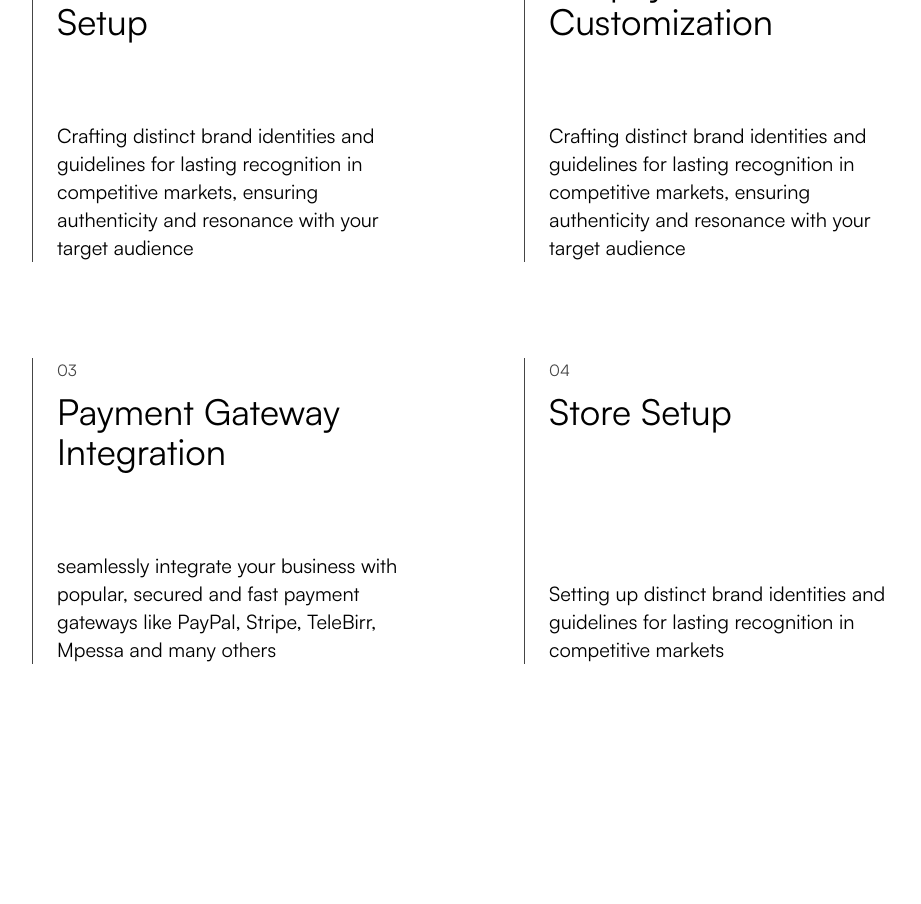
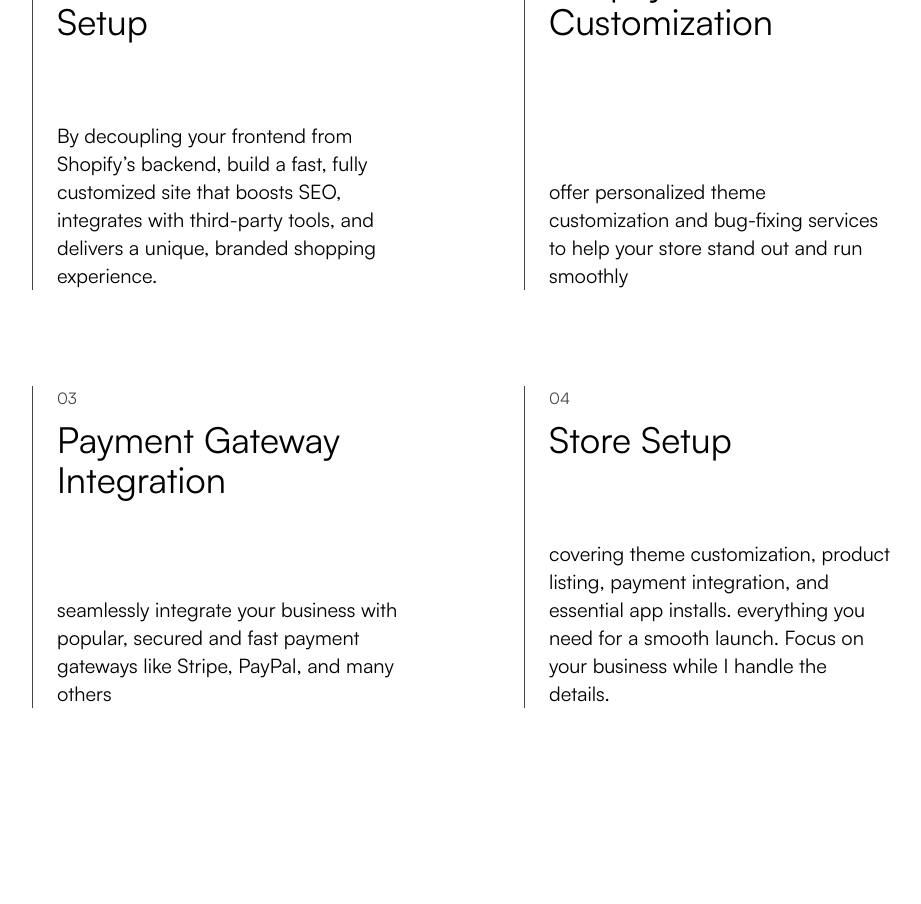
Before and after one commit to matusalab-dev/matusalab.dev, a Next.js app: page /freelancing in a window 1280 px wide. Shown: the part 1200-2104 px from the top of the page, without its empty margins (312-1233 px from the left). Built offline with nearby package versions, Linux system fonts and the light colour scheme.

Commit message:
replace the dummy service description text with actual one

```diff
--- a/app/components/Logo.tsx
+++ b/app/components/Logo.tsx
@@ -1,4 +1,6 @@
+import Image from "next/image";
 import Link from "next/link";
+import logo from "@/public/mockup/Matusalab-logo.png";
 
 const Logo = ({
   logoLink = "/",
@@ -17,10 +19,17 @@ const Logo = ({
     >
       <span className="tracking-wider">Matu </span>
       <span
-        className={`w-min bg-[--color--heading] text-[--color--bg] px-[0.375rem] sm:px-2  sm:py-[0.15rem] sm:mt-1 ${styleSuffix}`}
+        className={`w-min bg-[--color--heading]  hover:bg-[--color--heading] text-[--color--bg] px-[0.375rem] sm:px-2  sm:py-[0.15rem] sm:mt-1 ${styleSuffix}`}
       >
         salab
       </span>
+      {/* <Image
+        src="/mockup/Matusalab-logo.png"
+        alt="matusalab logo"
+        width="200"
+        height="200"
+        className="block max-w-full"
+      /> */}
     </Link>
   );
 };
--- a/app/components/Services.jsx
+++ b/app/components/Services.jsx
@@ -2,22 +2,22 @@ const SERVICES = [
   {
     heading: "headless commerce setup",
     description:
-      "Crafting distinct brand identities and guidelines for lasting recognition in competitive markets, ensuring authenticity and resonance with your target audience",
+      "By decoupling your frontend from Shopify’s backend,  build a fast, fully customized site that boosts SEO, integrates with third-party tools, and delivers a unique, branded shopping experience.",
   },
   {
     heading: "Shopify Theme customization",
     description:
-      "Crafting distinct brand identities and guidelines for lasting recognition in competitive markets, ensuring authenticity and resonance with your target audience",
+      "offer personalized theme customization and bug-fixing services to help your store stand out and run smoothly",
   },
   {
     heading: "Payment gateway integration",
     description:
-      "seamlessly integrate your business with popular, secured and fast payment gateways like PayPal, Stripe, TeleBirr, Mpessa and many others",
+      "seamlessly integrate your business with popular, secured and fast payment gateways like  Stripe, PayPal, and many others",
   },
   {
     heading: "Store setup",
     description:
-      "Setting up distinct brand identities and guidelines for lasting recognition in competitive markets",
+      "covering theme customization, product listing, payment integration, and essential app installs. everything you need for a smooth launch. Focus on your business while I handle the details.",
   },
   //   {
   //     heading: "Managing store",
--- a/app/globals.css
+++ b/app/globals.css
@@ -56,6 +56,7 @@ main {
   margin: 0;
   padding: 0;
 }
+
 @layer utilities {
   .text-balance {
     text-wrap: balance;
```
Also changed, not shown: public/mockup/Matusalab-logo.png (added).
